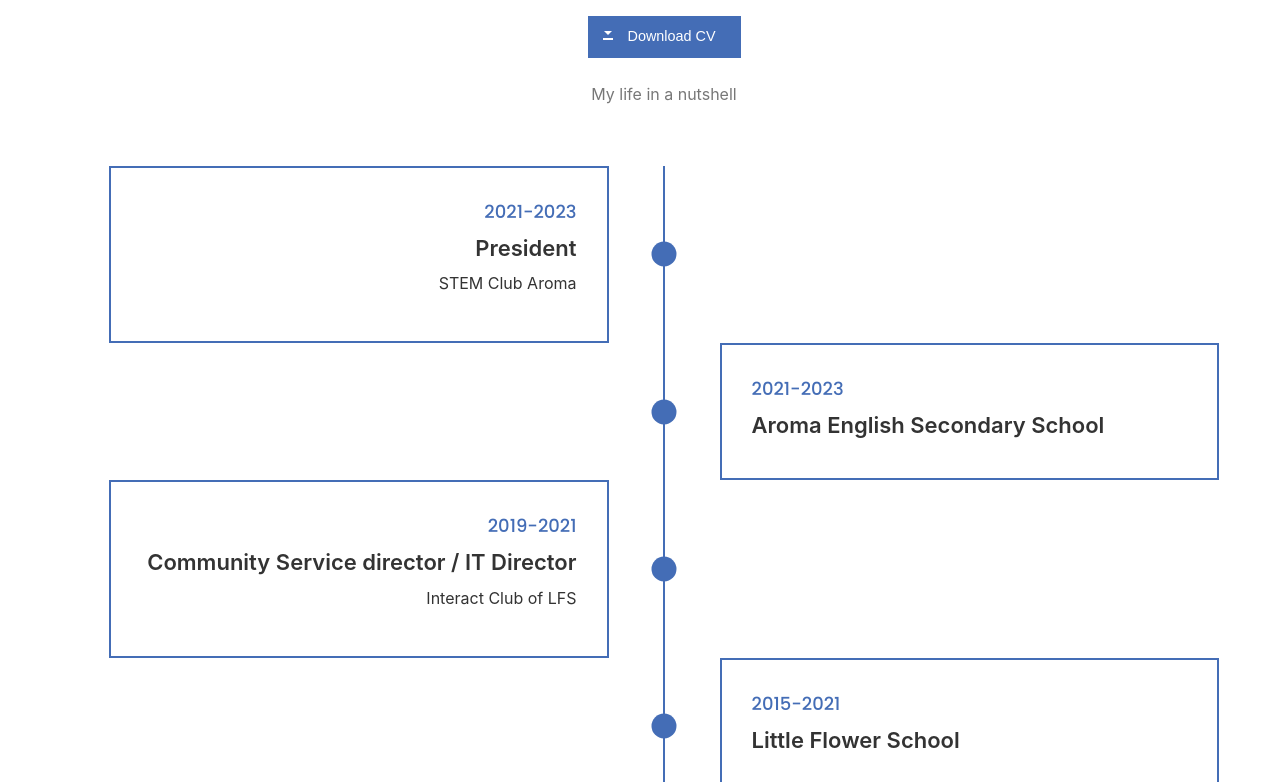
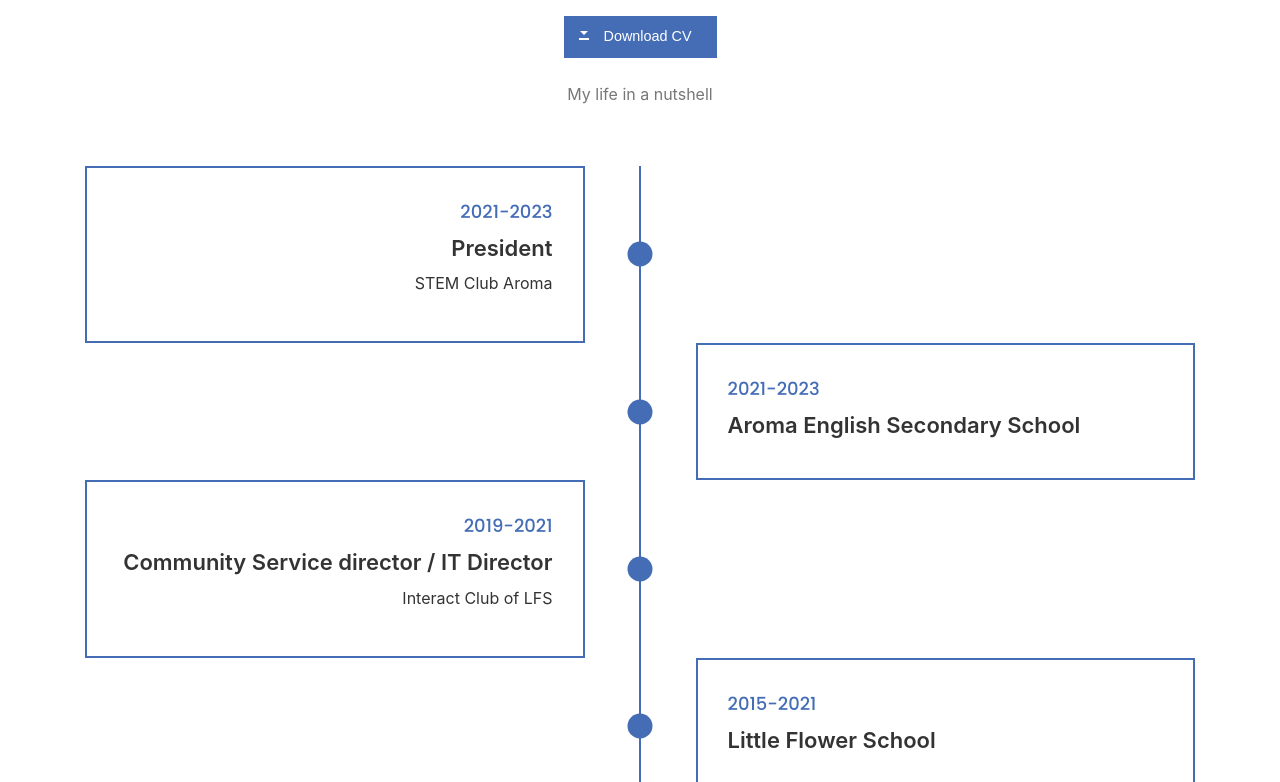
Before and after one commit to saphal-upreti/beta-node, a website: page templates/resume.html in a window 1280 px wide. Shown: the part 168-950 px from the top of the page. Drawn offline with nearby package versions, Linux system fonts and the light colour scheme.

Commit message:
resumechange

```diff
--- a/static/css/style.css
+++ b/static/css/style.css
@@ -84,7 +84,6 @@ footer {
 
 .pt-100 {
   padding-top: 3em;
-  margin-left: 3em;
 }
 .pb-100 {
   padding-bottom: 8em;
```
